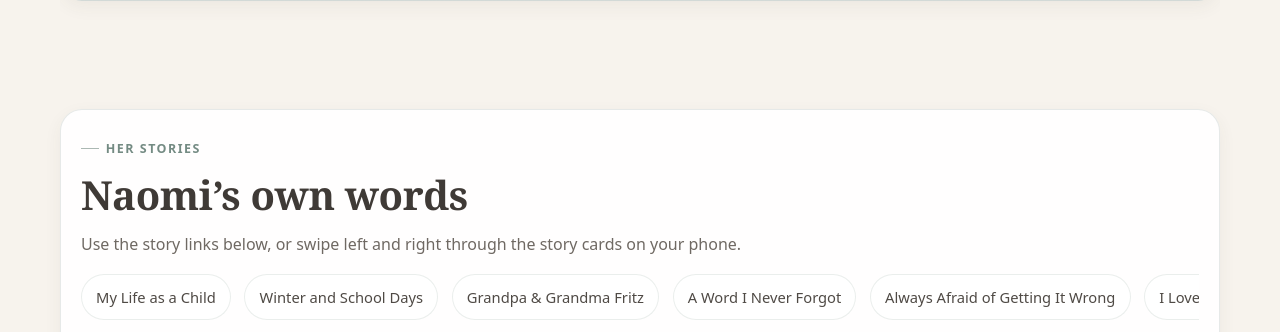
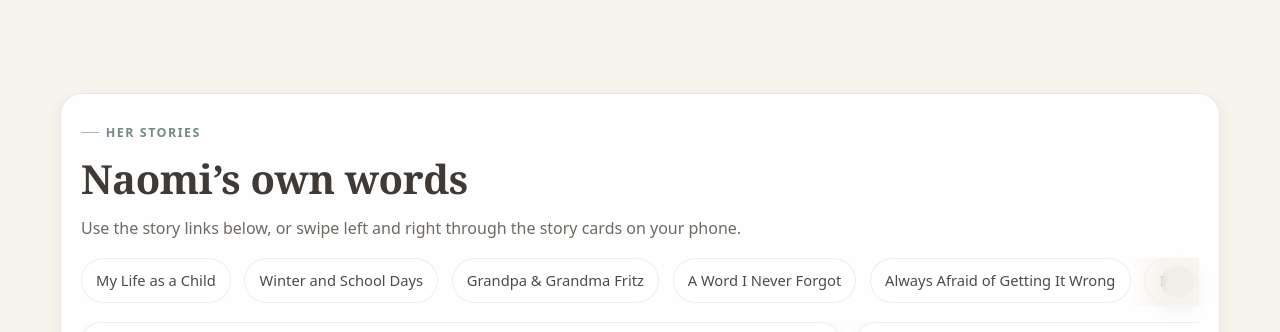
Before and after one commit to jonrauck/GrandmaGantert, a plain HTML site: page index.html in a window 1280 px wide. Shown: the part 2468-2800 px from the top of the page. Drawn offline with Linux system fonts and the light colour scheme.

Commit message:
Refine photo layout and story navigation cues

```diff
--- a/index.html
+++ b/index.html
@@ -246,7 +246,6 @@
     .photo-stack {
       display: grid;
       gap: 1rem;
-      overflow-x: clip;
     }
     .photo-section-card { padding: 1rem; }
     .photo-section-card.restored {
@@ -260,7 +259,7 @@
       margin: 0.9rem auto 0;
       width: 100%;
       max-width: 680px;
-      overflow-x: clip;
+      padding-inline: 0.08rem;
     }
     .scroller-hint {
       font-size: 0.9rem;
@@ -276,6 +275,7 @@
     .media-card {
       display: none;
       width: 100%;
+      max-width: 100%;
       border-radius: 18px;
       overflow: hidden;
       background: #fff;
@@ -407,6 +407,40 @@
       padding-bottom: 0.15rem;
       overscroll-behavior-x: contain;
     }
+    .story-jump-shell {
+      position: relative;
+      margin-bottom: 1rem;
+    }
+    .story-jump-shell::before,
+    .story-jump-shell::after {
+      content: "";
+      position: absolute;
+      top: 0;
+      bottom: 0;
+      pointer-events: none;
+      opacity: 0;
+      transition: opacity 0.18s ease;
+    }
+    .story-jump-shell::before {
+      left: 0;
+      width: 1.6rem;
+      background: linear-gradient(to right, rgba(247, 243, 237, 0.94), rgba(247, 243, 237, 0));
+    }
+    .story-jump-shell::after {
+      right: 0;
+      width: 4.4rem;
+      background:
+        linear-gradient(to right, rgba(247, 243, 237, 0), rgba(247, 243, 237, 0.96) 56%),
+        radial-gradient(circle at calc(100% - 1.2rem) 50%, rgba(116, 139, 131, 0.84) 0.95rem, transparent 1rem);
+    }
+    .story-jump-shell.has-left-cue::before,
+    .story-jump-shell.has-right-cue::after {
+      opacity: 1;
+    }
+    .story-jump-shell.has-right-cue .story-jump-cue {
+      opacity: 1;
+      transform: translateY(-50%);
+    }
     .story-jump a {
       white-space: nowrap;
       padding: 0.58rem 0.88rem;
@@ -417,6 +451,25 @@
       min-height: 40px;
       display: inline-flex;
       align-items: center;
+    }
+    .story-jump-cue {
+      position: absolute;
+      top: 50%;
+      right: 0.3rem;
+      width: 2.1rem;
+      height: 2.1rem;
+      border-radius: 999px;
+      display: grid;
+      place-items: center;
+      background: rgba(116, 139, 131, 0.8);
+      color: #fff;
+      font-size: 1.35rem;
+      line-height: 1;
+      box-shadow: 0 8px 22px rgba(74, 64, 53, 0.14);
+      pointer-events: none;
+      opacity: 0;
+      transform: translateY(-50%) translateX(2px);
+      transition: opacity 0.18s ease, transform 0.18s ease;
     }
     .story-rail {
       scroll-snap-type: x mandatory;
@@ -627,10 +680,6 @@
               <div class="quick-links" aria-label="Quick links">
                 <a class="btn btn-secondary" href="#photos">Jump to Photos</a>
                 <a class="btn btn-secondary" href="#stories">Jump to Stories</a>
-              </div>
-
-              <div class="hero-actions" style="margin-top:0.75rem;">
-                <a class="btn btn-primary" href="#photos">View Memories</a>
               </div>
             </div>
           </div>
@@ -872,6 +921,7 @@
             <p class="muted">Use the story links below, or swipe left and right through the story cards on your phone.</p>
           </div>
 
+          <div class="story-jump-shell">
             <nav class="story-jump" aria-label="Story navigation">
               <a href="#story-childhood">My Life as a Child</a>
               <a href="#story-winter">Winter and School Days</a>
@@ -880,6 +930,8 @@
               <a href="#story-wrong">Always Afraid of Getting It Wrong</a>
               <a href="#story-love">I Love All of My Children and Grandchildren</a>
             </nav>
+            <div class="story-jump-cue" aria-hidden="true">&#8250;</div>
+          </div>
 
           <div class="story-rail" aria-label="Naomi's stories">
             <!-- Story section starts here -->
@@ -1014,6 +1066,16 @@
       function activeElementIsInside(node) {
         const active = document.activeElement;
         return active instanceof HTMLElement && node.contains(active);
+      }
+
+      function updateScrollCue(shell, rail) {
+        const overflowAmount = rail.scrollWidth - rail.clientWidth;
+        const hasOverflow = overflowAmount > 8;
+        const atStart = rail.scrollLeft <= 4;
+        const atEnd = !hasOverflow || rail.scrollLeft >= overflowAmount - 4;
+
+        shell.classList.toggle('has-left-cue', hasOverflow && !atStart);
+        shell.classList.toggle('has-right-cue', hasOverflow && !atEnd);
       }
 
       function scrollThumbIntoView(button) {
@@ -1234,6 +1296,19 @@
         carouselMap.set(rail, { showSlide: showSlide });
       });
 
+      Array.from(document.querySelectorAll('.story-jump-shell')).forEach(function (shell) {
+        const rail = shell.querySelector('.story-jump');
+        if (!rail) return;
+
+        const update = function () {
+          updateScrollCue(shell, rail);
+        };
+
+        rail.addEventListener('scroll', update, { passive: true });
+        window.addEventListener('resize', update);
+        update();
+      });
+
       triggers.forEach(trigger => {
         trigger.addEventListener('click', function (event) {
           const parentRail = trigger.closest('.media-rail');
```
Lines whose indentation alone changed are shown as unchanged.
